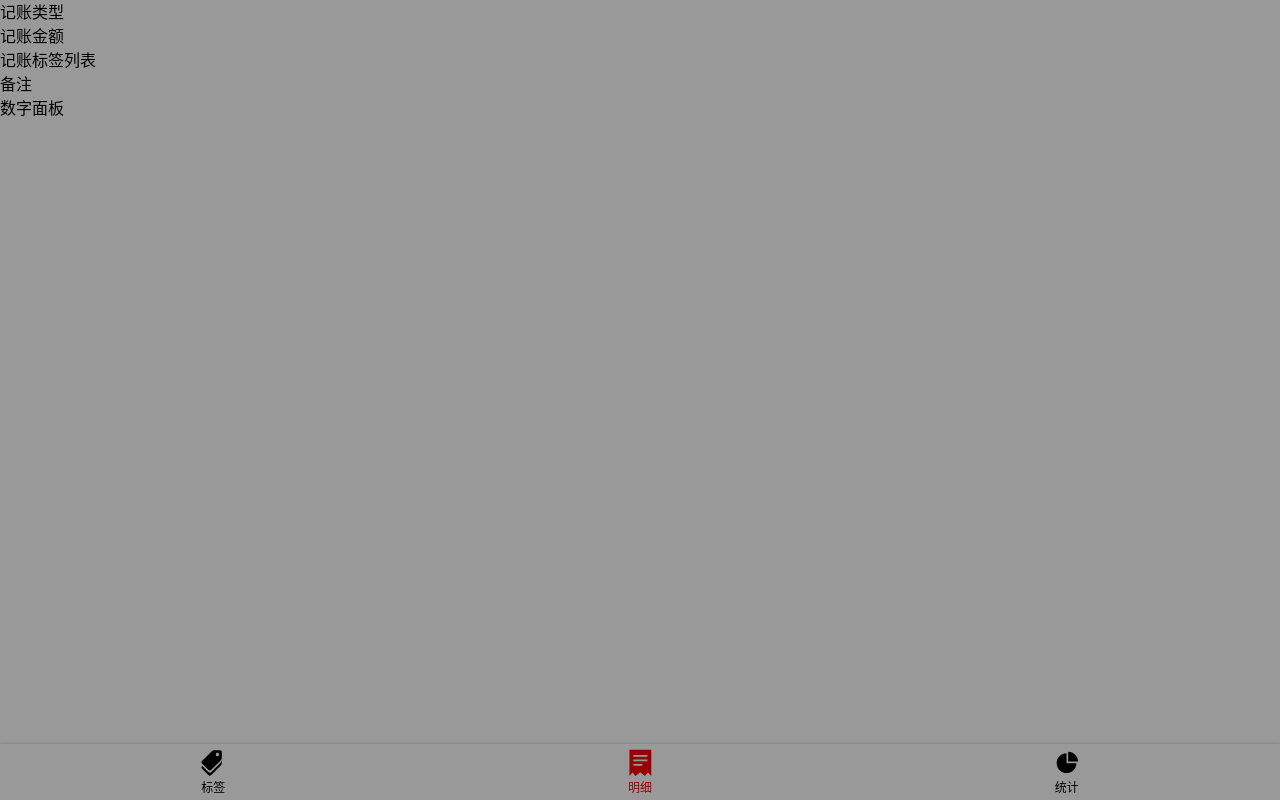
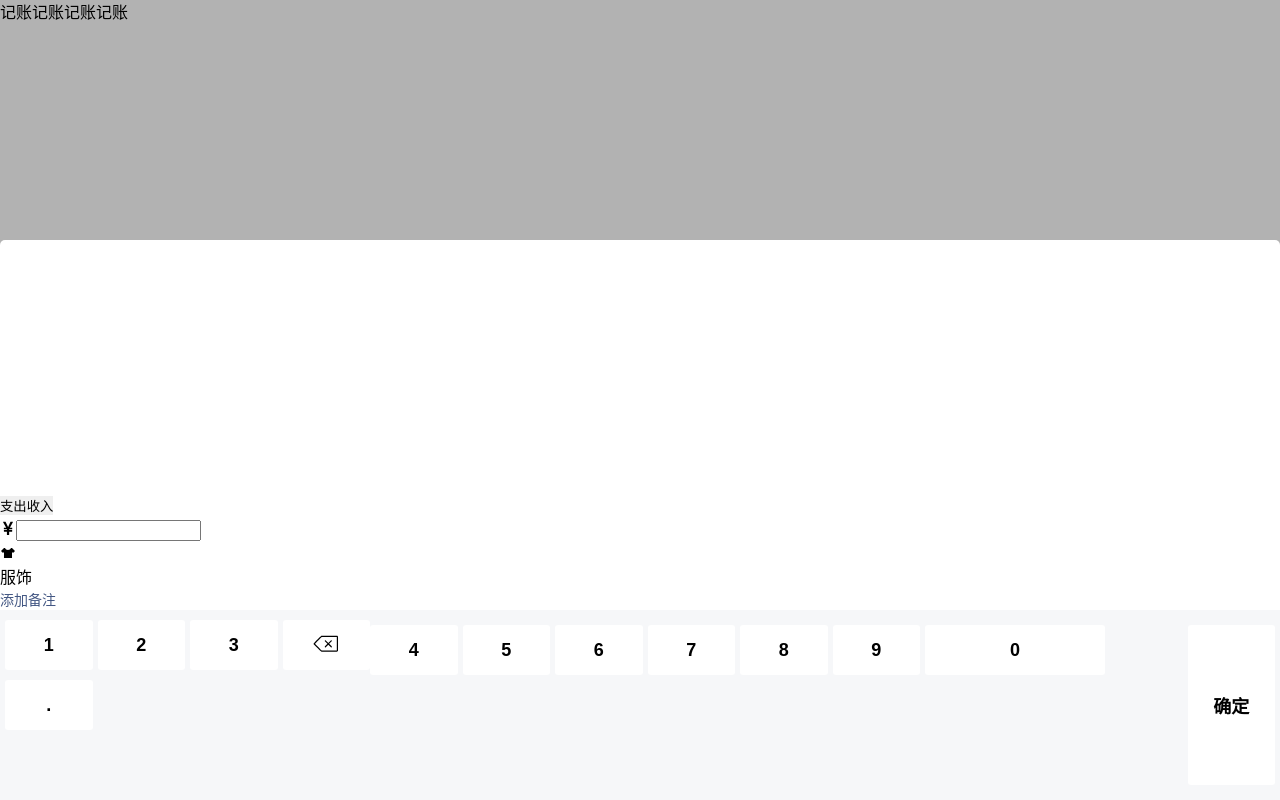
Before and after one commit to dengdengdengpan/account-book, a Vue app: page /#/detail in a window 1280 px wide. Built offline with nearby package versions, Linux system fonts and the light colour scheme.

Commit message:
改写 NavBottom 为 TS

```diff
--- a/package.json
+++ b/package.json
@@ -13,7 +13,7 @@
     "register-service-worker": "^1.7.1",
     "vue": "^2.6.11",
     "vue-class-component": "^7.2.3",
-    "vue-property-decorator": "^8.4.2",
+    "vue-property-decorator": "^9.1.2",
     "vue-router": "^3.2.0",
     "vuex": "^3.4.0"
   },
--- a/src/components/NavBottom.vue
+++ b/src/components/NavBottom.vue
@@ -1,26 +1,28 @@
 <template>
   <nav class="nav-bottom">
-    <router-link to="/label" active-class="nav-selected" class="nav-item">
-      <svg-icon icon-name="label" class="nav-icon"></svg-icon>
-      <span class="nav-name">标签</span>
-    </router-link>
-    <router-link to="/detail" active-class="nav-selected" class="nav-item">
+    <router-link to="/keep-accounts" active-class="nav-selected" class="nav-item">
       <svg-icon icon-name="detail" class="nav-icon"></svg-icon>
-      <span class="nav-name">明细</span>
+      <span class="nav-name">记账</span>
     </router-link>
     <router-link to="/statistic" active-class="nav-selected" class="nav-item">
       <svg-icon icon-name="statistic" class="nav-icon"></svg-icon>
       <span class="nav-name">统计</span>
     </router-link>
+    <router-link to="/label" active-class="nav-selected" class="nav-item">
+      <svg-icon icon-name="label" class="nav-icon"></svg-icon>
+      <span class="nav-name">资产</span>
+    </router-link>
   </nav>
 </template>
 
 <script lang="ts">
+import { Vue, Component } from 'vue-property-decorator'
 import SvgIcon from './SvgIcon.vue'
-export default {
-  components: { SvgIcon },
-  name: 'NavBottom'
-}
+
+@Component({
+  components: { SvgIcon }
+})
+export default class NavBottom extends Vue {}
 </script>
 
 <style lang="scss" scoped>
@@ -47,7 +49,7 @@ export default {
 
     .nav-name {
       font-size: 12px;
-      // line-height: 1.5;
+      line-height: 1.5;
     }
   }
 }
--- a/src/router/index.ts
+++ b/src/router/index.ts
@@ -4,29 +4,12 @@ import VueRouter, { RouteConfig } from 'vue-router'
 Vue.use(VueRouter)
 
 const routes: Array<RouteConfig> = [
-  {
-    path: '/',
-    redirect: '/detail'
-  },
-  {
-    path: '/label',
-    name: 'label',
-    component: () => import('@/views/Label.vue')
-  },
-  {
-    path: '/detail',
-    name: 'detail',
-    component: () => import('@/views/Detail.vue')
-  },
-  {
-    path: '/statistic',
-    name: 'statistic',
-    component: () => import('@/views/Statistic.vue')
-  },
-  {
-    path: '*',
-    component: () => import('@/views/NotFound.vue')
-  }
+  { path: '/', redirect: '/detail' },
+  // { path: '/keep-accounts', name: 'keep-accounts', component: () => import('@/views/KeepAccounts.vue') },
+  { path: '/detail', name: 'detail', component: () => import('@/views/Detail.vue') },
+  { path: '/statistic', name: 'statistic', component: () => import('@/views/Statistic.vue') },
+  { path: '/label', name: 'label', component: () => import('@/views/Label.vue') },
+  { path: '*', component: () => import('@/views/NotFound.vue') }
 ]
 
 const router = new VueRouter({
--- /dev/null
+++ b/src/styles/helper.scss
@@ -0,0 +1,7 @@
+%clearfix {
+  &::after {
+    content: '';
+    display: block;
+    clear: both;
+  }
+}
--- a/src/styles/reset.scss
+++ b/src/styles/reset.scss
@@ -22,3 +22,15 @@ ul {
 li {
   list-style-type: none;
 }
+p {
+  margin-top: 0;
+  margin-bottom: 0;
+}
+button {
+  padding: 0;
+  border-width: 0;
+
+  &:focus {
+    outline: none;
+  }
+}
--- a/src/views/Detail.vue
+++ b/src/views/Detail.vue
@@ -2,20 +2,58 @@
   <layout class-prefix="account">
     <div class="account-wrapper">
       <div class="account-content">
-        <div class="type">记账类型</div>
-        <div class="money">记账金额</div>
-        <ul class="label-list">记账标签列表</ul>
-        <div class="remark">备注</div>
-        <ul class="digital-panel">数字面板</ul>
+        <div class="type">
+          <button>支出</button>
+          <button>收入</button>
+        </div>
+        <div class="money">
+          <svg-icon icon-name="rmb"></svg-icon>
+          <input type="text">
+        </div>
+        <ul class="label-list">
+          <li class="label-item" v-for="item in labelList" :key="item.icon">
+            <svg-icon class="label-icon" :icon-name="item.icon"></svg-icon>
+            <p class="label-name">{{ item.label }}</p>
+          </li>
+        </ul>
+        <div class="remark">添加备注</div>
+        <div class="digital-panel">
+          <button>1</button>
+          <button>2</button>
+          <button>3</button>
+          <button class="button-delete">
+            <svg-icon icon-name="delete"></svg-icon>
+          </button>
+          <button>4</button>
+          <button>5</button>
+          <button>6</button>
+          <button class="button-confirm">确定</button>
+          <button>7</button>
+          <button>8</button>
+          <button>9</button>
+          <button class="button-zero">0</button>
+          <button class="button-decimal-point">.</button>
+        </div>
       </div>
     </div>
+    <p>记账记账记账记账</p>
   </layout>
 </template>
 
 
 <script>
+import SvgIcon from '@/components/SvgIcon.vue'
+
 export default {
-  name: 'Detail'
+  name: 'Detail',
+  components: { SvgIcon },
+  data() {
+    return {
+      labelList: [
+        { label: '服饰', icon: 'clothing' }
+      ]
+    }
+  }
 }
 </script>
 
@@ -26,11 +64,74 @@ export default {
   right: 0;
   bottom: 0;
   left: 0;
-  background-color: rgba(0, 0, 0, .4);
+  background-color: rgba(0, 0, 0, .3);
   z-index: 100;
 }
 </style>
 
 <style lang="scss" scoped>
+@import '~@/styles/helper.scss';
 
+.account-wrapper {
+  display: flex;
+  flex-direction: column;
+  justify-content: flex-end;
+
+  .account-content {
+    display: flex;
+    flex-direction: column;
+    justify-content: flex-end;
+    height: 70%;
+    border-top-left-radius: 5px;
+    border-top-right-radius: 5px;;
+    background-color: #fff;
+
+    .remark {
+      color: #435783;
+      font-size: 14px;
+    }
+
+    .digital-panel {
+      @extend %clearfix;
+      padding: 10px 5px 15px;
+      background-color: #F6F7F9;
+      $button-width: 87.5px;
+      $button-height: 50px;
+      $button-margin-top: 5px;
+      $button-margin-right: 5px;
+
+      > button {
+        width: $button-width;
+        height: $button-height;
+        margin-top: $button-margin-top;
+        margin-right: $button-margin-right;
+        border-radius: 3px;
+        background-color: #fff;
+        float: left;
+        font-size: 18px;
+        font-weight: bold;
+        vertical-align: middle;
+
+        &:nth-child(-n + 4) {
+          margin-top: 0;
+        }
+
+        &.button-delete {
+          margin-right: 0;
+          font-size: 28px;
+        }
+
+        &.button-confirm {
+          float: right;
+          height: $button-height * 3 + $button-margin-top * 2;
+          margin-right: 0;
+        }
+
+        &.button-zero {
+          width: $button-width * 2 + $button-margin-right;
+        }
+      }
+    }
+  }
+}
 </style>
```
Also changed, not shown: src/components/NavItem.vue (added), src/icons/svg/rmb.svg (added), 1 other file (tests, documents, lock files or other folders).
